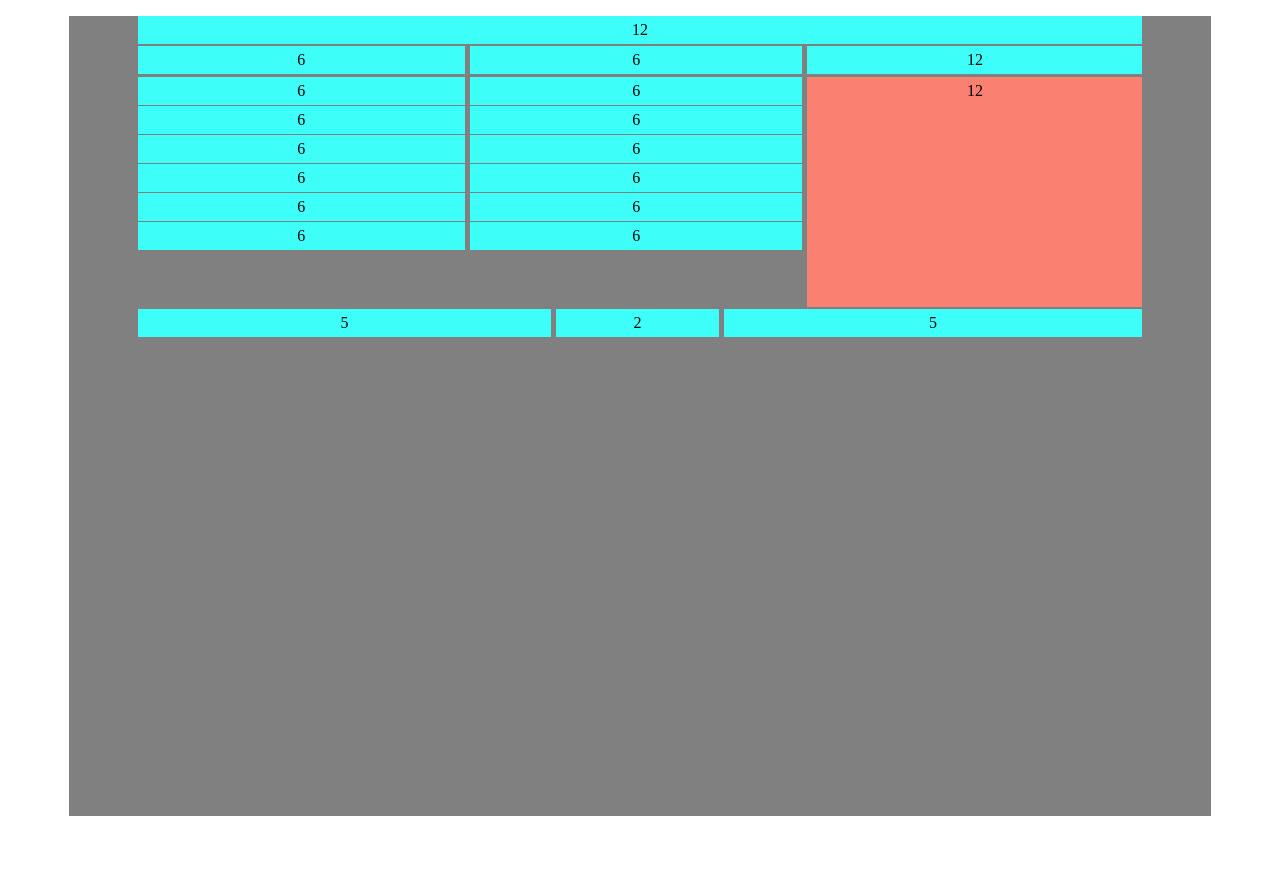
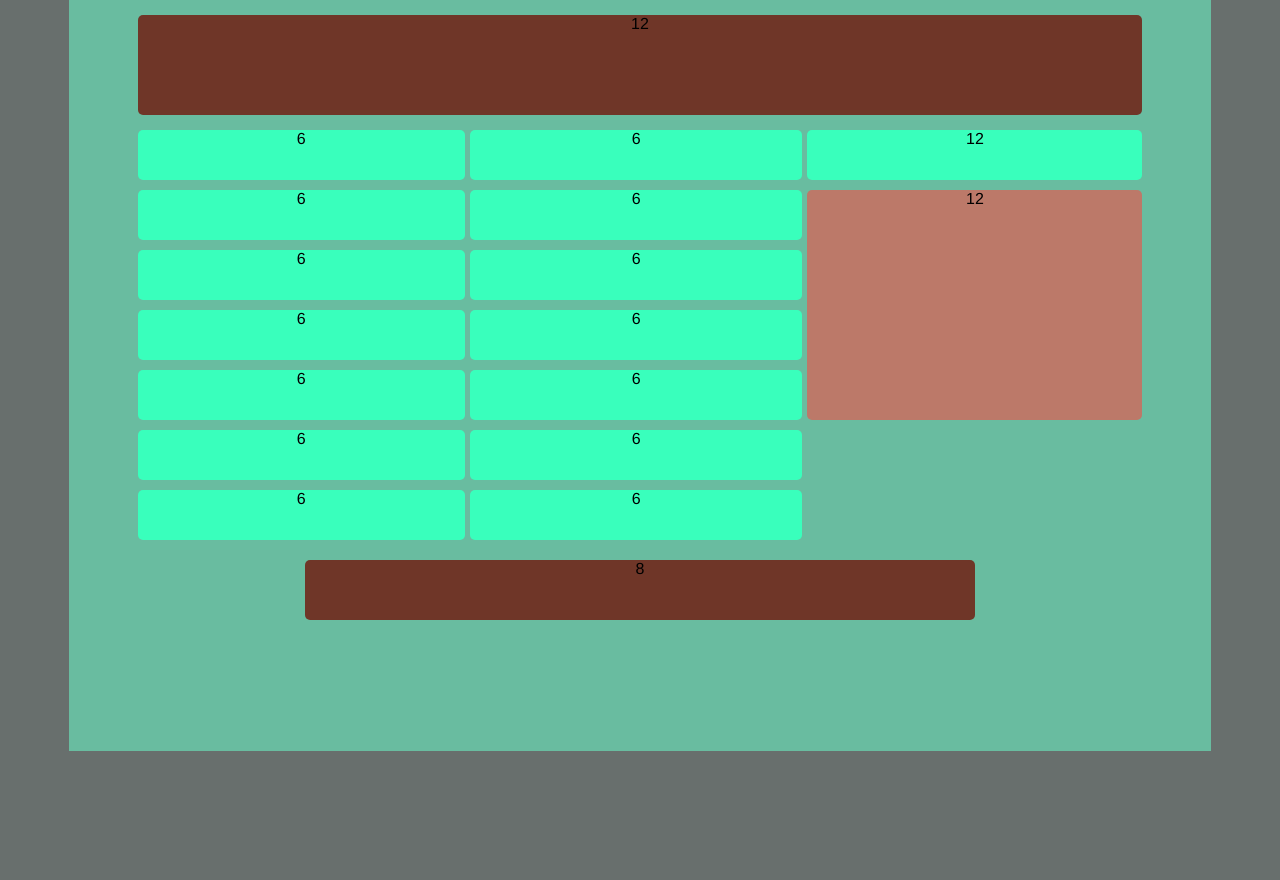
Before and after one commit to adamtew/flex-grid, a website: page index.html in a window 1280 px wide. Shown: the part 49-929 px from the top of the page. After the commit the page ends 800 px from the top, so only its background shows below. Drawn offline with Linux system fonts and the light colour scheme.

Commit message:
made the layout look a little better

```diff
--- a/assets/scss/_styleguide.scss
+++ b/assets/scss/_styleguide.scss
@@ -1,8 +1,29 @@
-$color: #3EFEFA;
+$colors: (
+  body-background: #686F6D,
+  content-background: #69BCA0,
+  article: #39FFBC,
+  sidebar: #BC7969,
+  header: #6F3628
+);
+
+@function color($key) {
+  @return map-get($colors, $key);
+}
+
+
+* {
+  font-family: "Helvetica Neue";
+  -webkit-font-smoothing: antialiased;
+}
+
+
+body {
+  background: color(body-background);
+}
 
 h1 {
-  margin: 20px 0 0 10px;
-  font-size: 50px;
+  margin: 0 0 30px 10px;
+  font-size: 30px;
 }
 
 pre {
@@ -11,27 +32,45 @@ pre {
 
 section {
   min-height: 100vh;
-  background: gray;
+  background: color(content-background);
+}
+
+[class^="fg-"] {
+  border-radius: 5px;
 }
 
 .page-container {
   width: 100%;
-  padding: 5%;
+  padding: 0 5%;
 }
 
 .fg-row-container {
   padding: 0 6%;
 }
 
-.fg-box {
-  background: $color;
-  padding: 5px 0;
+.fg-sidebar {
+  height: 230px;
+  background: color(sidebar);
   text-align: center;
 }
 
-.fg-sidebar {
-  height: 230px;
-  background: salmon;
-  padding: 5px 0;
+.fg-article {
+  text-align: center;
+  background: color(article);
+  margin: 0 0 10px 0;
+  height: 50px;
+}
+
+.fg-header {
+  background: color(header);
+  height: 100px;
+  margin: 0 0 15px 0;
   text-align: center;
 }
+
+.fg-footer {
+  background: color(header);
+  margin: 10px 0;
+  height: 60px;
+  text-align: center;
+}
--- a/assets/scss/styles.scss
+++ b/assets/scss/styles.scss
@@ -32,11 +32,9 @@ $gutter-comp: calc($gutter-width * 0.5);
 /* row */
 .#{$proj}-row {
   display: flex;
-  // flex: 0 1 auto;
-  flex: 0 1 100%;
+  flex: 0 1 auto;
+  // flex: 0 1 100%;
   flex-flow: row wrap; /* flex-direction: row; flex-wrap: wrap; */
-  margin: 1px 0px 1px 0px;
-  // border: 1px solid gray;
   justify-content: center;
 
   @media screen and (max-width: 648px) {
--- a/index.html
+++ b/index.html
@@ -9,48 +9,49 @@
   <div class="page-container">
     <div class="fg-container">
       <section>
+      <h1>Responsive, Fluid Grid with Flexbox </h1>
         <div class="fg-row-container">
           <div class="fg-row">
-            <div class="fg-col--12"><div class="fg-box">12</div></div>
+            <div class="fg-col--12"><div class="fg-header">12</div></div>
           </div>
           <div class="fg-row">
             <div class="fg-col-tablet-lg-8">
               <div class="fg-row">
-                <div class="fg-col-tablet-lg-6"><div class="fg-box">6</div></div>
-                <div class="fg-col-tablet-lg-6"><div class="fg-box">6</div></div>
+                <div class="fg-col-tablet-lg-6"><div class="fg-article">6</div></div>
+                <div class="fg-col-tablet-lg-6"><div class="fg-article">6</div></div>
               </div>
             </div>
             <div class="fg-col-tablet-lg-4">
               <div class="fg-row">
-                <div class="fg-col-tablet-lg-12"><div class="fg-box">12</div></div>
+                <div class="fg-col-tablet-lg-12"><div class="fg-article">12</div></div>
               </div>
             </div>
           </div>
           <div class="fg-row">
             <div class="fg-col-phone-lg-8">
               <div class="fg-row">
-                <div class="fg-col-phone-lg-6"><div class="fg-box">6</div></div>
-                <div class="fg-col-phone-lg-6"><div class="fg-box">6</div></div>
+                <div class="fg-col-phone-lg-6"><div class="fg-article">6</div></div>
+                <div class="fg-col-phone-lg-6"><div class="fg-article">6</div></div>
               </div>
               <div class="fg-row">
-                <div class="fg-col-phone-lg-6"><div class="fg-box">6</div></div>
-                <div class="fg-col-phone-lg-6"><div class="fg-box">6</div></div>
+                <div class="fg-col-phone-lg-6"><div class="fg-article">6</div></div>
+                <div class="fg-col-phone-lg-6"><div class="fg-article">6</div></div>
               </div>
               <div class="fg-row">
-                <div class="fg-col-phone-lg-6"><div class="fg-box">6</div></div>
-                <div class="fg-col-phone-lg-6"><div class="fg-box">6</div></div>
+                <div class="fg-col-phone-lg-6"><div class="fg-article">6</div></div>
+                <div class="fg-col-phone-lg-6"><div class="fg-article">6</div></div>
               </div>
               <div class="fg-row">
-                <div class="fg-col-phone-lg-6"><div class="fg-box">6</div></div>
-                <div class="fg-col-phone-lg-6"><div class="fg-box">6</div></div>
+                <div class="fg-col-phone-lg-6"><div class="fg-article">6</div></div>
+                <div class="fg-col-phone-lg-6"><div class="fg-article">6</div></div>
               </div>
               <div class="fg-row">
-                <div class="fg-col-phone-lg-6"><div class="fg-box">6</div></div>
-                <div class="fg-col-phone-lg-6"><div class="fg-box">6</div></div>
+                <div class="fg-col-phone-lg-6"><div class="fg-article">6</div></div>
+                <div class="fg-col-phone-lg-6"><div class="fg-article">6</div></div>
               </div>
               <div class="fg-row">
-                <div class="fg-col-phone-lg-6"><div class="fg-box">6</div></div>
-                <div class="fg-col-phone-lg-6"><div class="fg-box">6</div></div>
+                <div class="fg-col-phone-lg-6"><div class="fg-article">6</div></div>
+                <div class="fg-col-phone-lg-6"><div class="fg-article">6</div></div>
               </div>
             </div>
             <div class="fg-col-phone-lg-4">
@@ -60,9 +61,7 @@
             </div>
           </div>
           <div class="fg-row">
-            <div class="fg-col--5"><div class="fg-box">5</div></div>
-            <div class="fg-col--2"><div class="fg-box">2</div></div>
-            <div class="fg-col--5"><div class="fg-box">5</div></div>
+            <div class="fg-col-phone-lg-8"><div class="fg-footer">8</div></div>
           </div>
         </div>
       </section>
```
Also changed, not shown: assets/css/styles.css.
